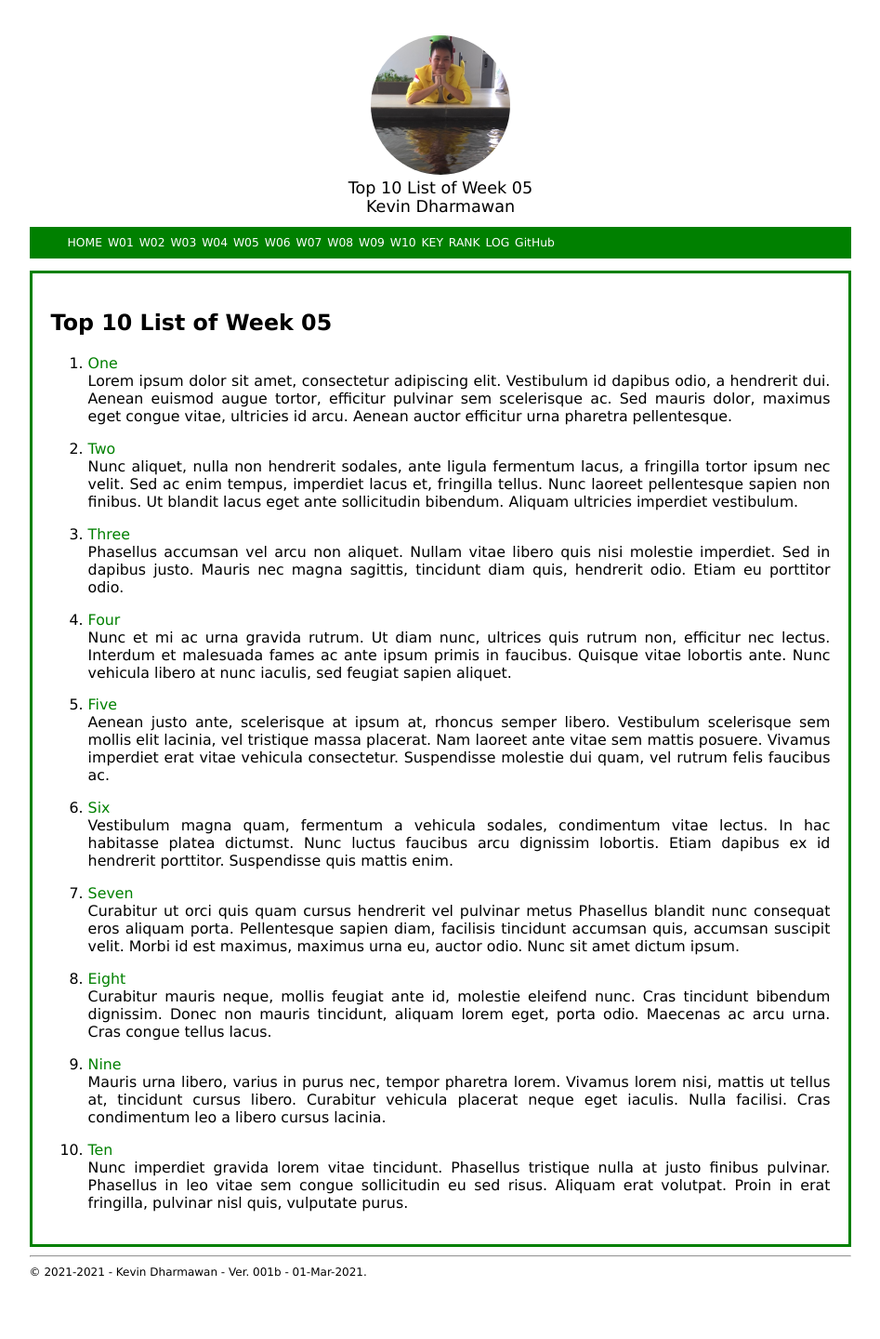
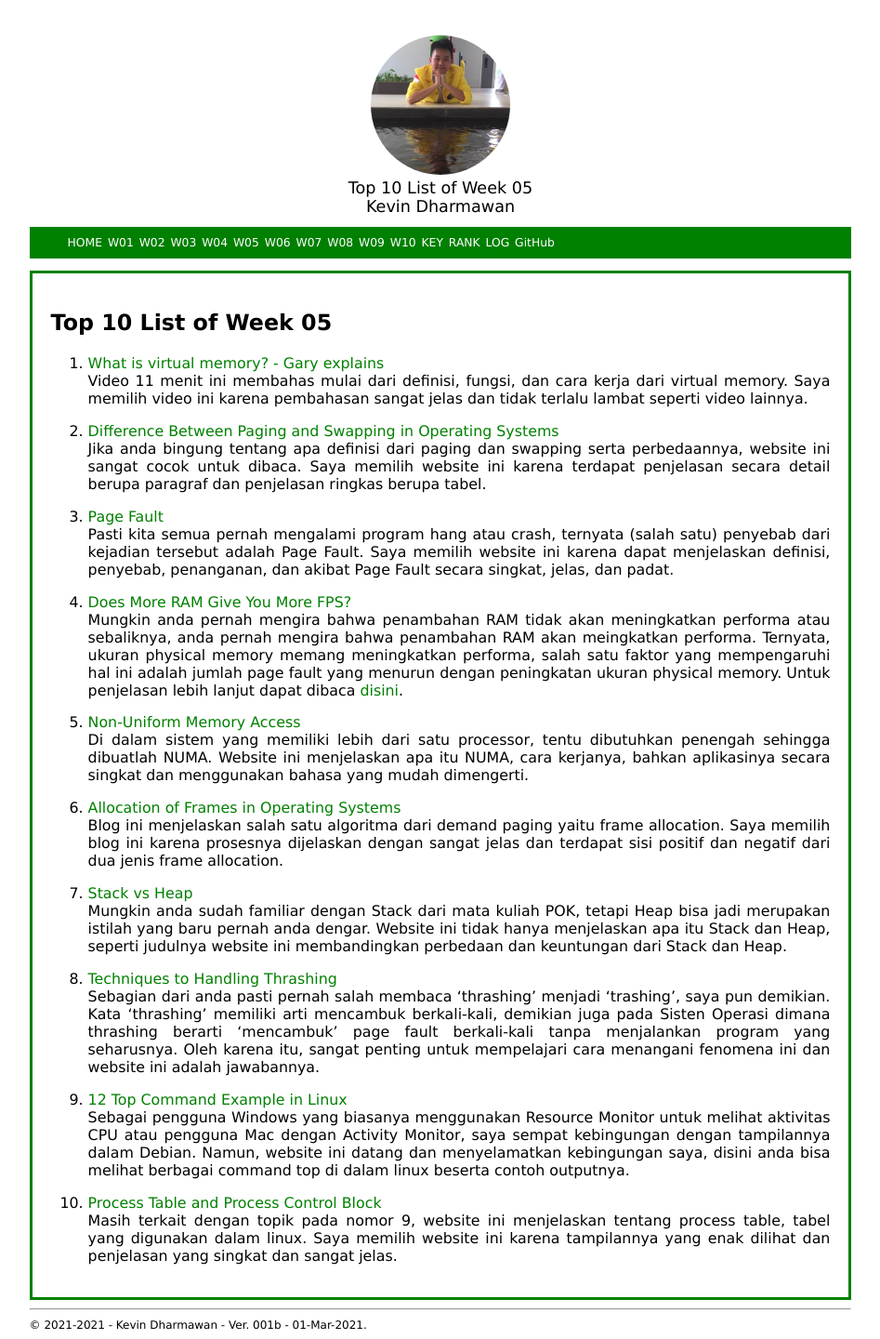
Before and after one commit to kevindharmawan/os211, a Jekyll site: the page built from w05.md, in a window 1280 px wide. Shown: the whole page at 93% size, without its empty margins (166-1113 px from the left). Built offline with Jekyll 4.4.1, drawn with Linux system fonts in a browser that asks for light colours; our own code applies the rules of GitHub Pages for plain Markdown files; before the commit the page ends 1383 px from its top, so only the background shows below that.

Commit message:
OS211 kevindharmawan

```diff
--- a/TXT/myrank.txt
+++ b/TXT/myrank.txt
@@ -12,3 +12,6 @@ ZCZC W03 KristiantoD
 ZCZC W03 machffud
 ZCZC W03 marcianadin
 ZCZC W03 MarioSerano
+ZCZC W04 machffud
+ZCZC W04 MarioSerano
+ZCZC W04 luthfifahlevi
--- a/w05.md
+++ b/w05.md
@@ -5,72 +5,44 @@ permalink: /W05/
 
 # Top 10 List of Week 05
 
-1. [One](https://en.wikipedia.org/wiki/1)<br>
-Lorem ipsum dolor sit amet, consectetur adipiscing elit.
-Vestibulum id dapibus odio, a hendrerit dui.
-Aenean euismod augue tortor, efficitur pulvinar sem scelerisque ac.
-Sed mauris dolor, maximus eget congue vitae, ultricies id arcu.
-Aenean auctor efficitur urna pharetra pellentesque.
+1. [What is virtual memory? - Gary explains](https://www.youtube.com/watch?v=2quKyPnUShQ)<br>
+Video 11 menit ini membahas mulai dari definisi, fungsi, dan cara kerja dari virtual memory.
+Saya memilih video ini karena pembahasan sangat jelas dan tidak terlalu lambat seperti video lainnya.
 
-2. [Two](https://en.wikipedia.org/wiki/2)<br>
-Nunc aliquet, nulla non hendrerit sodales, ante ligula fermentum lacus, a fringilla tortor ipsum nec velit.
-Sed ac enim tempus, imperdiet lacus et, fringilla tellus.
-Nunc laoreet pellentesque sapien non finibus.
-Ut blandit lacus eget ante sollicitudin bibendum.
-Aliquam ultricies imperdiet vestibulum.
+2. [Difference Between Paging and Swapping in Operating Systems](https://techdifferences.com/difference-between-paging-and-swapping-in-os.html)<br>
+Jika anda bingung tentang apa definisi dari paging dan swapping serta perbedaannya, website ini sangat cocok untuk dibaca.
+Saya memilih website ini karena terdapat penjelasan secara detail berupa paragraf dan penjelasan ringkas berupa tabel.
 
-3. [Three](https://en.wikipedia.org/wiki/3)<br>
-Phasellus accumsan vel arcu non aliquet.
-Nullam vitae libero quis nisi molestie imperdiet.
-Sed in dapibus justo.
-Mauris nec magna sagittis, tincidunt diam quis, hendrerit odio.
-Etiam eu porttitor odio.
+3. [Page Fault](https://techterms.com/definition/page_fault)<br>
+Pasti kita semua pernah mengalami program hang atau crash, ternyata (salah satu) penyebab dari kejadian tersebut adalah Page Fault.
+Saya memilih website ini karena dapat  menjelaskan definisi, penyebab, penanganan, dan akibat Page Fault secara singkat, jelas, dan padat.
 
-4. [Four](https://en.wikipedia.org/wiki/4)<br>
-Nunc et mi ac urna gravida rutrum.
-Ut diam nunc, ultrices quis rutrum non, efficitur nec lectus.
-Interdum et malesuada fames ac ante ipsum primis in faucibus.
-Quisque vitae lobortis ante.
-Nunc vehicula libero at nunc iaculis, sed feugiat sapien aliquet.
+4. [Does More RAM Give You More FPS?](https://www.youtube.com/watch?v=_cA2hfCb2-s)<br>
+Mungkin anda pernah mengira bahwa penambahan RAM tidak akan meningkatkan performa atau sebaliknya, anda pernah mengira bahwa penambahan RAM akan meingkatkan performa.
+Ternyata, ukuran physical memory memang meningkatkan performa, salah satu faktor yang mempengaruhi hal ini adalah jumlah page fault yang menurun dengan peningkatan ukuran physical memory.
+Untuk penjelasan lebih lanjut dapat dibaca [disini](https://stackoverflow.com/questions/2234537/what-causes-page-fault-and-how-to-minimize-them).
 
-5. [Five](https://en.wikipedia.org/wiki/5)<br>
-Aenean justo ante, scelerisque at ipsum at, rhoncus semper libero.
-Vestibulum scelerisque sem mollis elit lacinia, vel tristique massa placerat.
-Nam laoreet ante vitae sem mattis posuere.
-Vivamus imperdiet erat vitae vehicula consectetur.
-Suspendisse molestie dui quam, vel rutrum felis faucibus ac.
+5. [Non-Uniform Memory Access](https://whatis.techtarget.com/definition/NUMA-non-uniform-memory-access)<br>
+Di dalam sistem yang memiliki lebih dari satu processor, tentu dibutuhkan penengah sehingga dibuatlah NUMA.
+Website ini menjelaskan apa itu NUMA, cara kerjanya, bahkan aplikasinya secara singkat dan menggunakan bahasa yang mudah dimengerti.
 
-6. [Six](https://en.wikipedia.org/wiki/6)<br>
-Vestibulum magna quam, fermentum a vehicula sodales, condimentum vitae lectus.
-In hac habitasse platea dictumst.
-Nunc luctus faucibus arcu dignissim lobortis.
-Etiam dapibus ex id hendrerit porttitor.
-Suspendisse quis mattis enim.
+6. [Allocation of Frames in Operating Systems](https://www.geeksforgeeks.org/operating-system-allocation-frames/)<br>
+Blog ini menjelaskan salah satu algoritma dari demand paging yaitu frame allocation.
+Saya memilih blog ini karena prosesnya dijelaskan dengan sangat jelas dan terdapat sisi positif dan negatif dari dua jenis frame allocation.
 
-7. [Seven](https://en.wikipedia.org/wiki/7)<br>
-Curabitur ut orci quis quam cursus hendrerit vel pulvinar metus
-Phasellus blandit nunc consequat eros aliquam porta.
-Pellentesque sapien diam, facilisis tincidunt accumsan quis, accumsan suscipit velit.
-Morbi id est maximus, maximus urna eu, auctor odio.
-Nunc sit amet dictum ipsum.
+7. [Stack vs Heap](https://www.guru99.com/stack-vs-heap.html)<br>
+Mungkin anda sudah familiar dengan Stack dari mata kuliah POK, tetapi Heap bisa jadi merupakan istilah yang baru pernah anda dengar.
+Website ini tidak hanya menjelaskan apa itu Stack dan Heap, seperti judulnya website ini membandingkan perbedaan dan keuntungan dari Stack dan Heap.
 
-8. [Eight](https://en.wikipedia.org/wiki/8)<br>
-Curabitur mauris neque, mollis feugiat ante id, molestie eleifend nunc.
-Cras tincidunt bibendum dignissim.
-Donec non mauris tincidunt, aliquam lorem eget, porta odio.
-Maecenas ac arcu urna.
-Cras congue tellus lacus.
+8. [Techniques to Handling Thrashing](https://www.geeksforgeeks.org/techniques-to-handle-thrashing/)<br>
+Sebagian dari anda pasti pernah salah membaca 'thrashing' menjadi 'trashing', saya pun demikian.
+Kata 'thrashing' memiliki arti mencambuk berkali-kali, demikian juga pada Sisten Operasi dimana thrashing berarti 'mencambuk' page fault berkali-kali tanpa menjalankan program yang seharusnya.
+Oleh karena itu, sangat penting untuk mempelajari cara menangani fenomena ini dan website ini adalah jawabannya.
 
-9. [Nine](https://en.wikipedia.org/wiki/9)<br>
-Mauris urna libero, varius in purus nec, tempor pharetra lorem.
-Vivamus lorem nisi, mattis ut tellus at, tincidunt cursus libero.
-Curabitur vehicula placerat neque eget iaculis.
-Nulla facilisi.
-Cras condimentum leo a libero cursus lacinia.
+9. [12 Top Command Example in Linux](https://www.tecmint.com/12-top-command-examples-in-linux/)<br>
+Sebagai pengguna Windows yang biasanya menggunakan Resource Monitor untuk melihat aktivitas CPU atau pengguna Mac dengan Activity Monitor, saya sempat kebingungan dengan tampilannya dalam Debian.
+Namun, website ini datang dan menyelamatkan kebingungan saya, disini anda bisa melihat berbagai command top di dalam linux beserta contoh outputnya.
 
-10. [Ten](https://en.wikipedia.org/wiki/10)<br>
-Nunc imperdiet gravida lorem vitae tincidunt.
-Phasellus tristique nulla at justo finibus pulvinar.
-Phasellus in leo vitae sem congue sollicitudin eu sed risus.
-Aliquam erat volutpat.
-Proin in erat fringilla, pulvinar nisl quis, vulputate purus.
+10. [Process Table and Process Control Block](https://www.geeksforgeeks.org/process-table-and-process-control-block-pcb/)<br>
+Masih terkait dengan topik pada nomor 9, website ini menjelaskan tentang process table, tabel yang digunakan dalam linux.
+Saya memilih website ini karena tampilannya yang enak dilihat dan penjelasan yang singkat dan sangat jelas.
```
Also changed, not shown: TXT/mylog.txt (+9 -0 lines), 5 other files.
